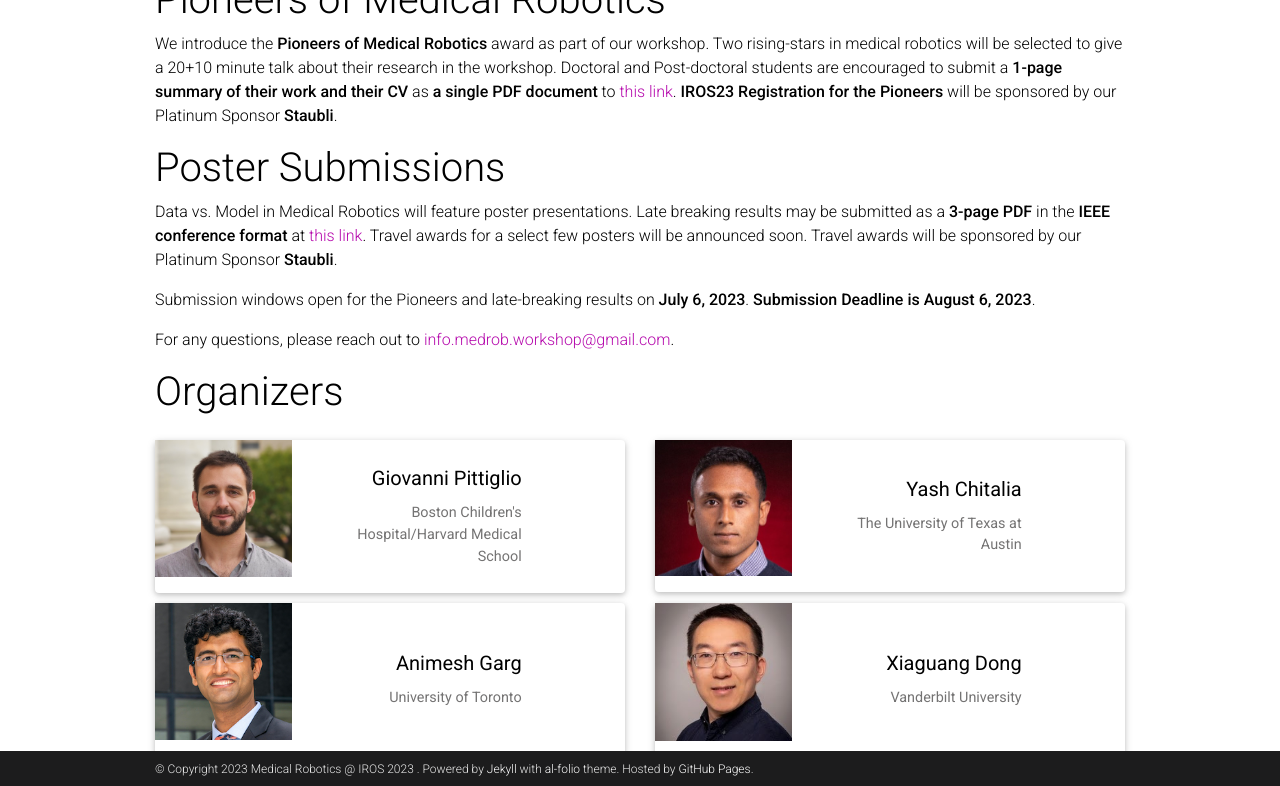
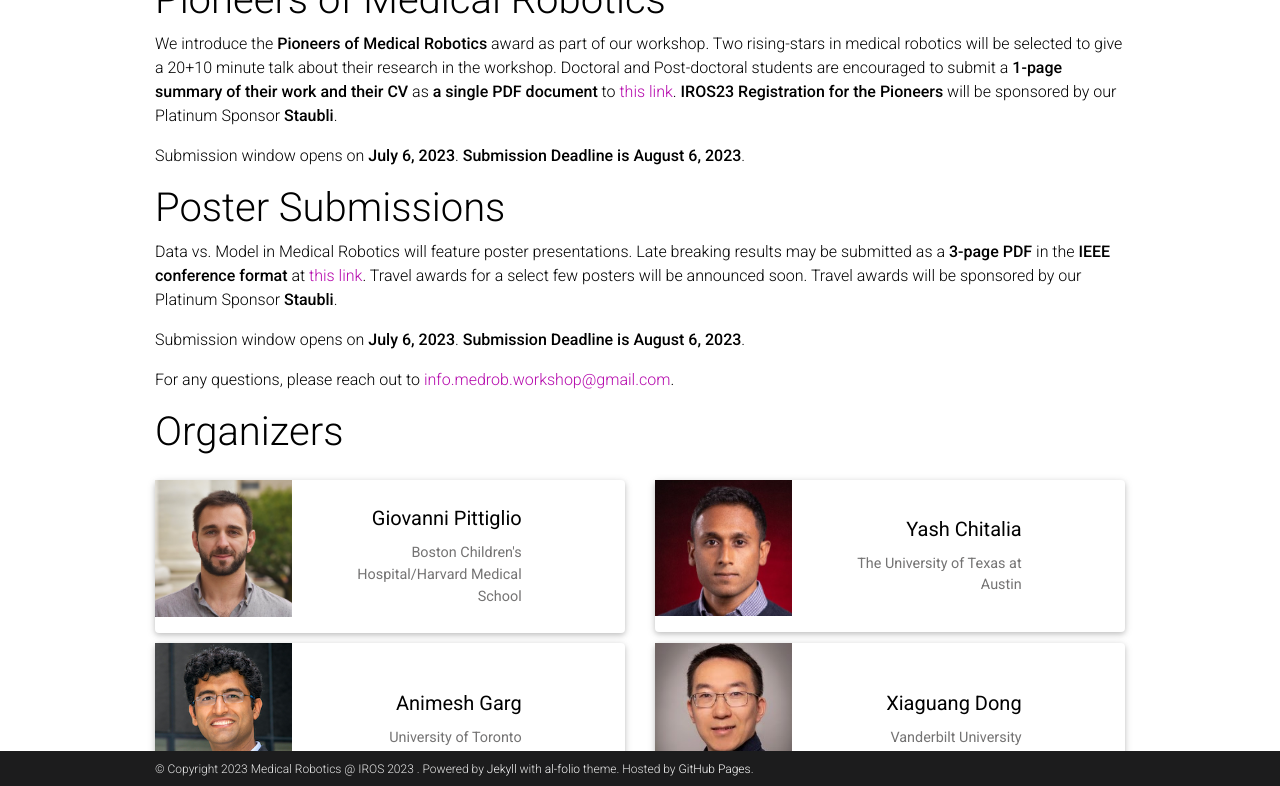
Before and after one commit to future-med-roboticist/future-med-roboticist.github.io, a Jekyll site: the page built from _pages/home.md, in a window 1280 px wide and 900 px high, scrolled down 1403 px, cut to the strip 114-900 px from the top of the window. Built offline with Jekyll 4.4.1, drawn with Linux system fonts in a browser that asks for light colours; full-size pictures stand in for the smaller copies a plugin makes; comment, search, counter and statistics services are not loaded; a style sheet for code colours, icons or effects is not loaded.

Commit message:
Update home.md

```diff
--- a/_pages/home.md
+++ b/_pages/home.md
@@ -47,11 +47,15 @@ The workshop will also feature late breaking results as **Poster Submissions**.
 We introduce the **Pioneers of Medical Robotics** award as part of our workshop. Two rising-stars in medical robotics will be selected to give a 20+10 minute talk about their research in the workshop.
 Doctoral and Post-doctoral students are encouraged to submit a **1-page summary of their work and their CV** as **a single PDF document** to [this link](https://openreview.net/group?id=IEEE.org/2023/IROS/Workshop/DMMR&referrer=%5BHomepage%5D(%2F)).
 **IROS23 Registration for the Pioneers** will be sponsored by our Platinum Sponsor [**Staubli**](https://www.staubli.com/global/en/robotics.html).
+
+Submission window opens on **July 6, 2023**.
+**Submission Deadline is August 6, 2023**.
+
 # Poster Submissions
 Data vs. Model in Medical Robotics will feature poster presentations. Late breaking results may be submitted as a **3-page PDF** in the **IEEE conference format** at [this link](https://openreview.net/group?id=IEEE.org/2023/IROS/Workshop/DMMR&referrer=%5BHomepage%5D(%2F)).
 Travel awards for a select few posters will be announced soon. Travel awards will be sponsored by our Platinum Sponsor [**Staubli**](https://www.staubli.com/global/en/robotics.html).
 
-Submission windows open for the Pioneers and late-breaking results on **July 6, 2023**.
+Submission window opens on **July 6, 2023**.
 **Submission Deadline is August 6, 2023**.
 
 For any questions, please reach out to [info.medrob.workshop@gmail.com](info.medrob.workshop@gmail.com).
```
